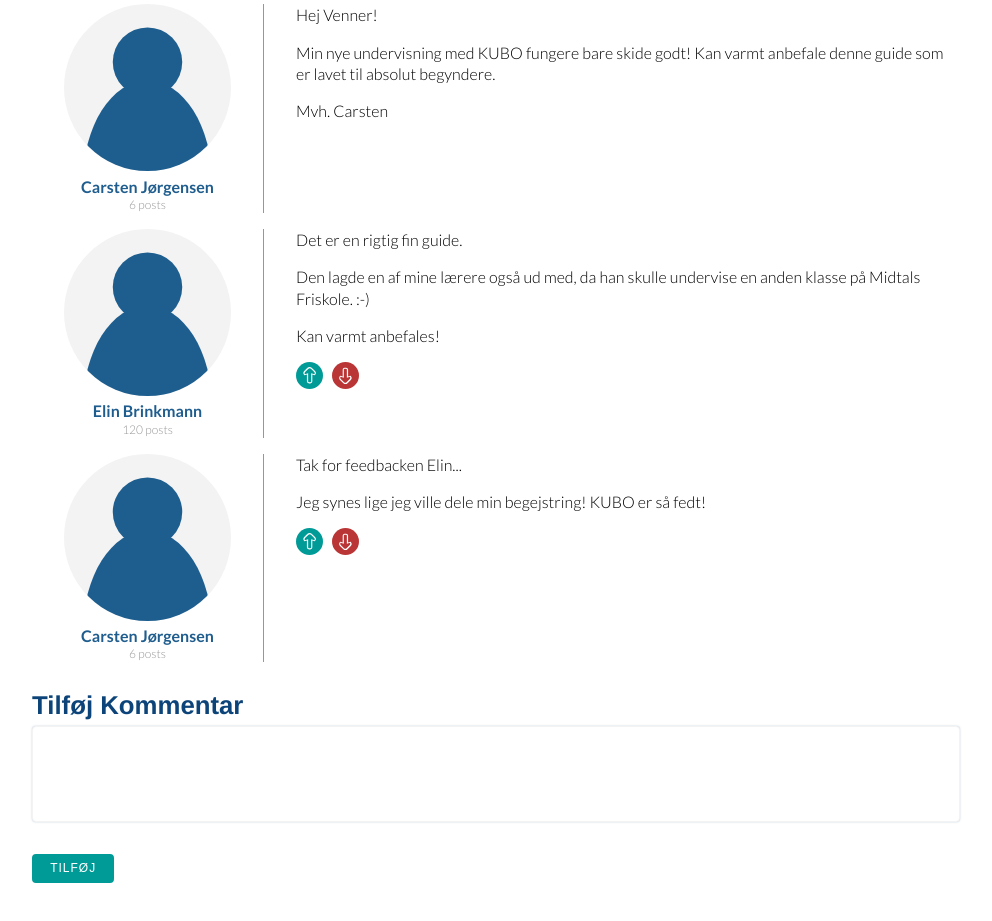
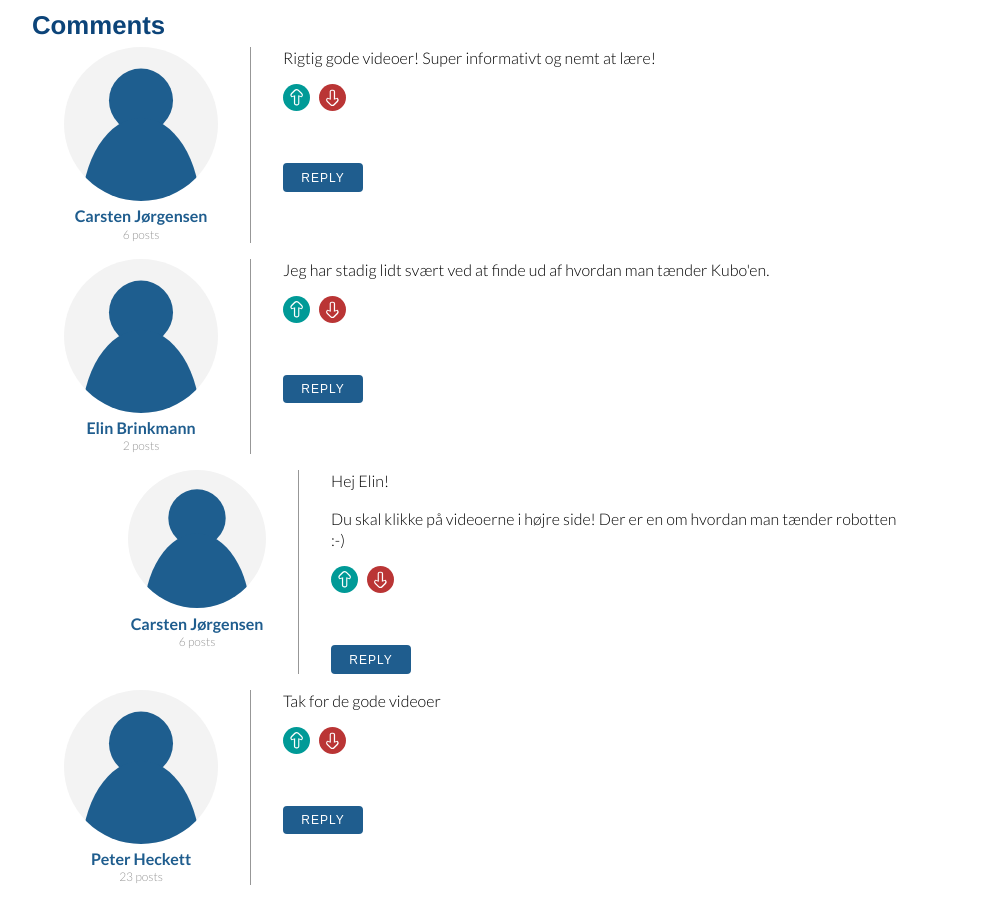
Before and after one commit to jens9652/KUBO, a website: page communitypost.html in a window 1280 px wide. Shown: the part 257-1178 px from the top of the page, without its empty margins (264-1256 px from the left). Drawn offline with nearby package versions, Linux system fonts and the light colour scheme; files that its build step writes are made by us from their sources; sample sign-in values are in the browser's storage; a web font is replaced by a local one.

Commit message:
Added reply buttons and "add comment" to sections around page

```diff
--- a/communitypost.html
+++ b/communitypost.html
@@ -51,6 +51,9 @@
           </div>
           <section id="community-discussion">
 
+<section id="community-discussion">
+            <h3>Comments</h3>
+
             <div class="disscussion">
               <div class="post">
                 <div class="meta">
@@ -59,52 +62,61 @@
                   <span class="no-post">6 posts</span>
                 </div>
                 <div class="content">
-                  <p>Hej Venner!</p>
-                  <p>Min nye undervisning med KUBO fungere bare skide godt! Kan varmt anbefale denne guide som er lavet til absolut begyndere.</p>
-                  <p>Mvh. Carsten</p>
+                  <p>Rigtig gode videoer! Super informativt og nemt at lære!</p>
+                  <div class="rating-buttons">
+                    <button class="btn-vote"><img src="public/images/upvote.svg" alt="Up Vote"></button>
+                    <button class="btn-vote"><img src="public/images/downvote.svg" alt="Down Vote"></button>
+                  </div>
+                  <button class="btn btn-primary answer">Reply</button>
                 </div>
               </div>
               <div class="post post-best-answer">
                 <div class="meta">
                   <img src="public/images/avatar.svg" alt="Avatar">
                   <span class="name">Elin Brinkmann</span>
-                  <span class="no-post">120 posts</span>
+                  <span class="no-post">2 posts</span>
                 </div>
                 <div class="content">
-                  <p>Det er en rigtig fin guide.</p>
-                  <p>Den lagde en af mine lærere også ud med, da han skulle undervise en anden klasse på Midtals Friskole. :-)</p>
-                  <p>Kan varmt anbefales!</p>
+                  <p>Jeg har stadig lidt svært ved at finde ud af hvordan man tænder Kubo'en.</p>
                   <div class="rating-buttons">
                     <button class="btn-vote"><img src="public/images/upvote.svg" alt="Up Vote"></button>
                     <button class="btn-vote"><img src="public/images/downvote.svg" alt="Down Vote"></button>
                   </div>
+                  <button class="btn btn-primary answer">Reply</button>
                 </div>
               </div>
-              <div class="post">
+              <div class="post thread-reply">
                 <div class="meta">
                   <img src="public/images/avatar.svg" alt="Avatar">
                   <span class="name">Carsten Jørgensen</span>
                   <span class="no-post">6 posts</span>
                 </div>
                 <div class="content">
-                  <p>Tak for feedbacken Elin...</p>
-                  <p>Jeg synes lige jeg ville dele min begejstring! KUBO er så fedt!</p>
+                  <p>Hej Elin!</p>
+                  <p>Du skal klikke på videoerne i højre side! Der er en om hvordan man tænder robotten :-)</p>
                   <div class="rating-buttons">
                     <button class="btn-vote"><img src="public/images/upvote.svg" alt="Up Vote"></button>
                     <button class="btn-vote"><img src="public/images/downvote.svg" alt="Down Vote"></button>
                   </div>
+                  <button class="btn btn-primary answer">Reply</button>
+                </div>
+              </div>
+                            <div class="post post-best-answer">
+                <div class="meta">
+                  <img src="public/images/avatar.svg" alt="Avatar">
+                  <span class="name">Peter Heckett</span>
+                  <span class="no-post">23 posts</span>
+                </div>
+                <div class="content">
+                  <p>Tak for de gode videoer</p>
+                  <div class="rating-buttons">
+                    <button class="btn-vote"><img src="public/images/upvote.svg" alt="Up Vote"></button>
+                    <button class="btn-vote"><img src="public/images/downvote.svg" alt="Down Vote"></button>
+                  </div>
+                  <button class="btn btn-primary answer">Reply</button>
                 </div>
               </div>
             </div>
-             <h3>Tilføj Kommentar</h3>
-            <div class="input-control">
-              <textarea name="textarea" id="textare"></textarea>
-            </div>
-          </section>
-          <button class="btn btn-success">Tilføj</button>
-        </div>
-
-
       </section>
     </main>
 
```
Also changed, not shown: training.html (+3 -3 lines), view-lessonplan.html (+9 -0 lines).
